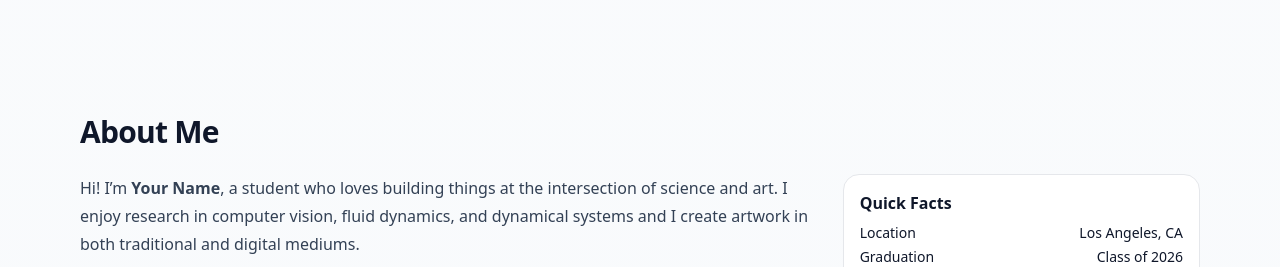
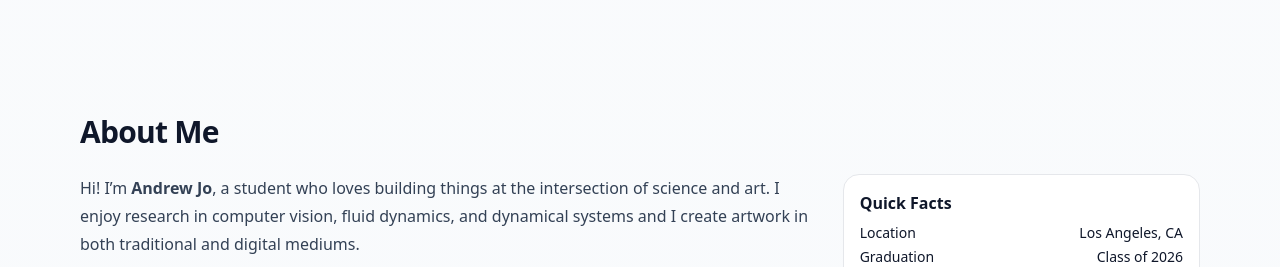
Before and after one commit to wsjo73/portfolio, a React (Vite) app: page / in a window 1280 px wide. Shown: the part 4948-5215 px from the top of the page. Built offline with nearby package versions, Linux system fonts and the light colour scheme.

Commit message:
name type

```diff
--- a/src/StudentShowcase.jsx
+++ b/src/StudentShowcase.jsx
@@ -408,7 +408,7 @@ export default function StudentShowcase() {
                 <div className="grid gap-6 sm:grid-cols-3">
                     <div className="sm:col-span-2">
                         <p className="text-slate-700 leading-7">
-                            Hi! I’m <span className="font-semibold">Your Name</span>, a student who loves building
+                            Hi! I’m <span className="font-semibold">Andrew Jo</span>, a student who loves building
                             things at the intersection of science and art. I enjoy research in
                             <span className="font-medium"> computer vision, fluid dynamics, and dynamical systems</span> and I create
                             artwork in both traditional and digital mediums.
```
